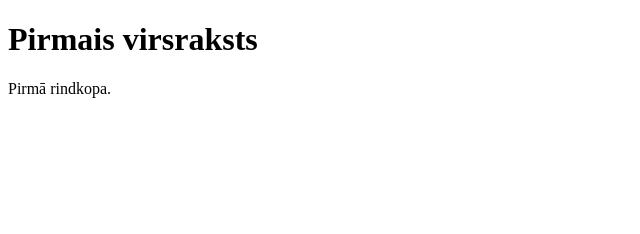
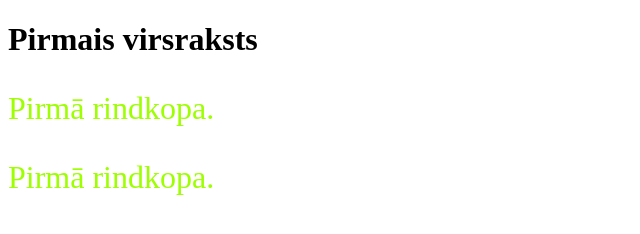
Before and after one commit to renarix203/11e_HTML_javascript, a plain HTML site: page index.html in a window 1280 px wide. Shown: the whole page, without its empty margins (0-640 px from the left). Drawn offline with Linux system fonts and the light colour scheme.

Commit message:
Stila tabula
Izveidots css fails

```diff
--- a/index.html
+++ b/index.html
@@ -3,12 +3,13 @@
     <head>
         <title>RVVĢ 11.eklase</title>
         <meta charset="utf-8">
+        <link rel="stylesheet" href="static/mumu.css">
 
     </head>
 
     <body>
         <h1>Pirmais virsraksts</h1>
         <p>Pirmā rindkopa.</p>
-
+        <p>Pirmā rindkopa.</p>
     </body>
 </html>
--- /dev/null
+++ b/static/mumu.css
@@ -0,0 +1,5 @@
+
+p {
+    color:rgb(157, 255, 0);
+    font-size:200%;
+}
```
